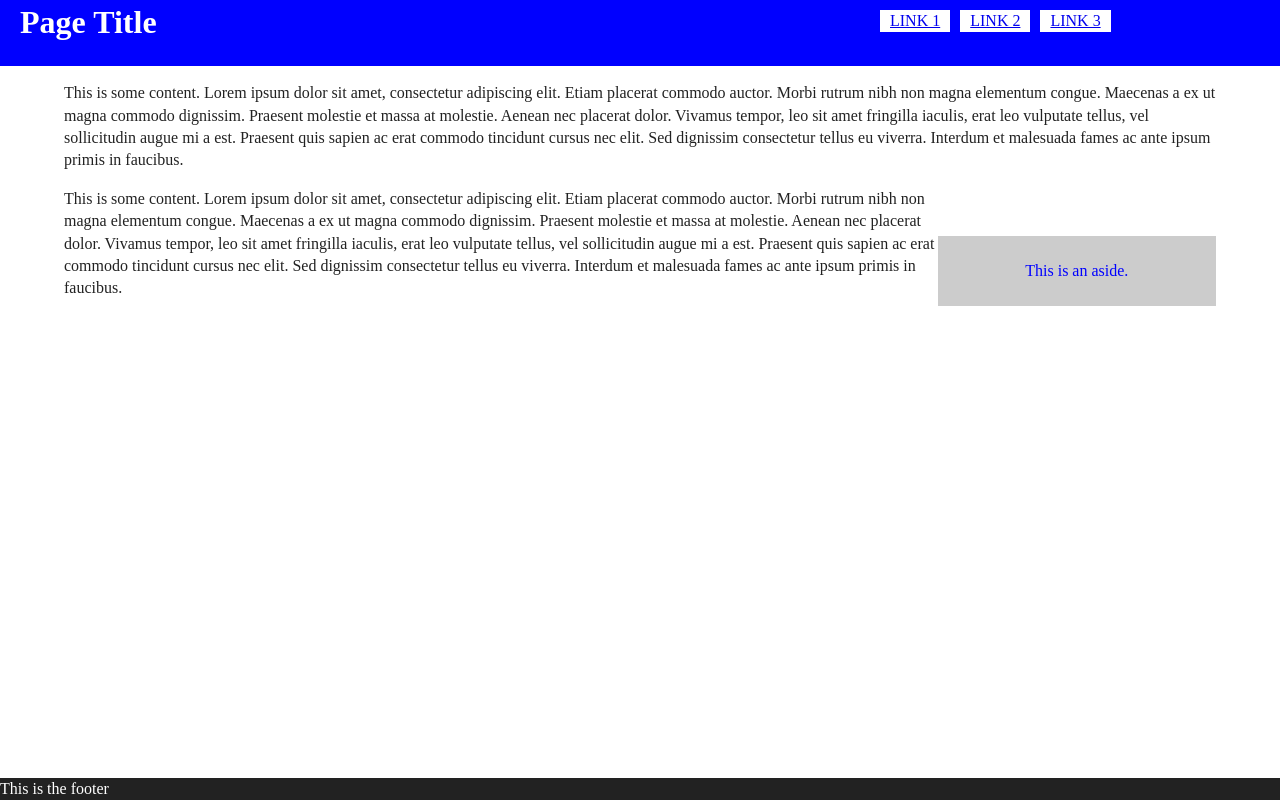
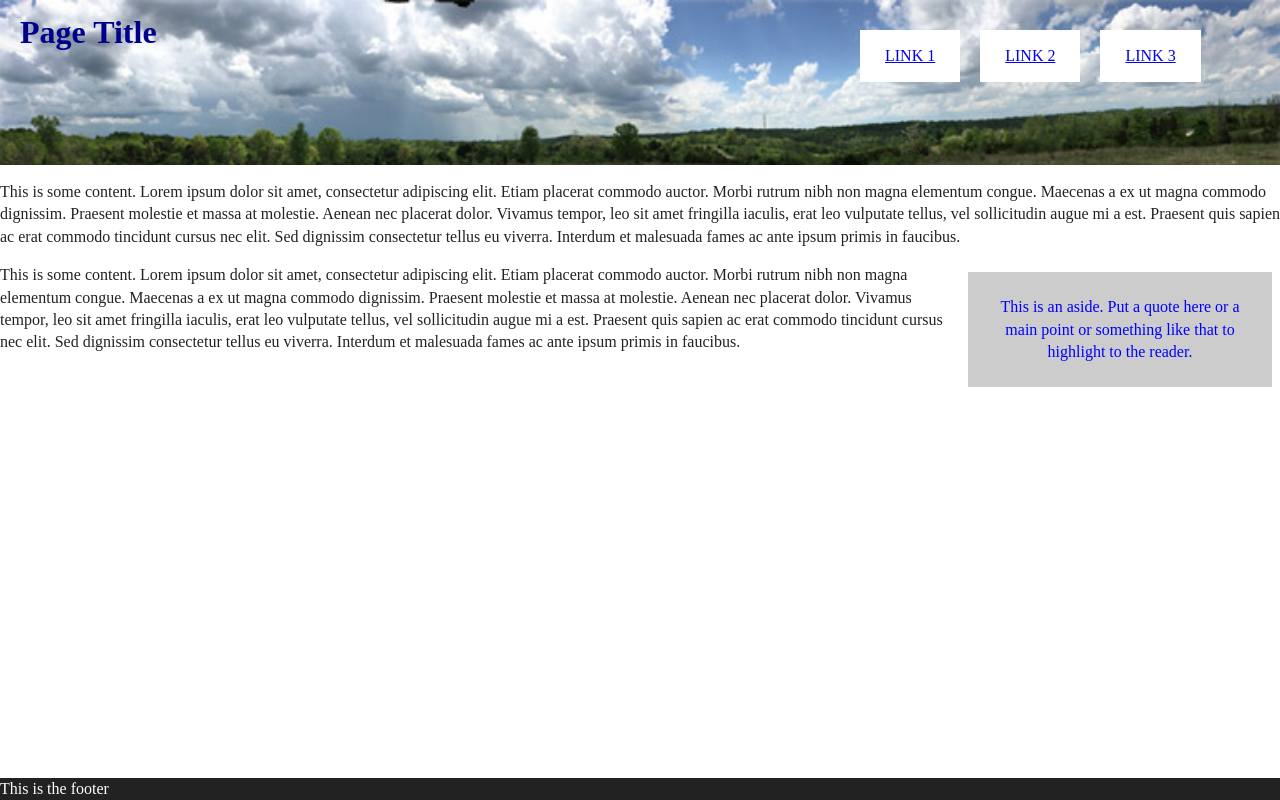
Before and after one commit to mikaylawho/MyOwnWebsite, a website: page index.html in a window 1280 px wide. Drawn offline with Linux system fonts and the light colour scheme.

Commit message:
finally got the header image working! Also adjusted the breakpoints and added one for large screens

```diff
--- a/index.html
+++ b/index.html
@@ -6,7 +6,8 @@
 </head>
   <body>
 
-    <header class="main-header clearfix">
+    <header class="main-header">
+        <img class="header-image" src="src/img/parklands-sky-768px.jpg">
         <h1 id="page-title">Page Title</h1>
         <ul class="main-menu">
           <li><a href="#">Link 1</a></li>
@@ -15,11 +16,11 @@
         </ul>
     </header>
 
-      <div id="content">
+      <div id="content clearfix wrap">
 
         <p>This is some content. Lorem ipsum dolor sit amet, consectetur adipiscing elit. Etiam placerat commodo auctor. Morbi rutrum nibh non magna elementum congue. Maecenas a ex ut magna commodo dignissim. Praesent molestie et massa at molestie. Aenean nec placerat dolor. Vivamus tempor, leo sit amet fringilla iaculis, erat leo vulputate tellus, vel sollicitudin augue mi a est. Praesent quis sapien ac erat commodo tincidunt cursus nec elit. Sed dignissim consectetur tellus eu viverra. Interdum et malesuada fames ac ante ipsum primis in faucibus.</p>
 
-        <aside><span>This is an aside.</span></aside>
+        <aside><span>This is an aside. Put a quote here or a main point or something like that to highlight to the reader.</span></aside>
 
         <p>This is some content. Lorem ipsum dolor sit amet, consectetur adipiscing elit. Etiam placerat commodo auctor. Morbi rutrum nibh non magna elementum congue. Maecenas a ex ut magna commodo dignissim. Praesent molestie et massa at molestie. Aenean nec placerat dolor. Vivamus tempor, leo sit amet fringilla iaculis, erat leo vulputate tellus, vel sollicitudin augue mi a est. Praesent quis sapien ac erat commodo tincidunt cursus nec elit. Sed dignissim consectetur tellus eu viverra. Interdum et malesuada fames ac ante ipsum primis in faucibus.</p>
       </div>
--- a/src/css/main.css
+++ b/src/css/main.css
@@ -94,14 +94,14 @@ textarea {
 .main-header{
   color: #ffffff;
   margin: 0 auto;
-  background-color: blue;
+  background-color: #0000ff;
+  position: relative;
 }
 
-.main-banner{
-  background: url('/src/img/parklands_sky.jpg') no-repeat;
-  background-size:contain;
-  height: 116px;
-  width: 900px;
+
+.header-image{
+  width:100%;
+  height:100%;
 }
 
 
@@ -112,8 +112,7 @@ ul.main-menu{
 }
 
 
-ul.main-menu{
-  display:inline-block;
+ul.main-menu{;
   list-style-type: none;
   margin: 0;
   padding: 0;
@@ -150,8 +149,7 @@ aside{
   width: 20%;
   padding: 1.5em;
   text-align: center;
-  margin-left:-1em;
-  margin-top:3em;
+  margin: .5em;
 }
 
 
@@ -163,6 +161,7 @@ footer{
   position:absolute;
   bottom:0;
   left:0;
+  clear:both;
 
 }
 
@@ -188,11 +187,12 @@ footer{
   h1#page-title{
     display: block;
     text-align: center;
+    margin: 0 auto;
   }
 
   ul.main-menu li{
-    margin-bottom: 3px;
-    font-size: 1em;
+    padding: 0.5em;
+    margin-bottom: 5px;
   }
 
   ul.main-menu li a{
@@ -200,20 +200,38 @@ footer{
     padding:10px;
   }
 
+  .header-image{
+    display:none;
+  }
+
+  p {
+    font-size: 1.1em;
+  }
+
+  .content{
+    width:90%;
+    margin:0 auto;
+  }
+
 }
 
-@media only screen and (min-width: 992px) {
-
+@media only screen and (min-width: 768px) {
 
   h1#page-title{
-    display:inline-block;
-    margin-left: 20px;
-    margin-top: 0;
-    float:left;
+    position:absolute;
+    left:20px;
+    top:10px;
+    color: #00008b;
+  }
+
+  .header-image{
+    display:block;
   }
 
   ul.main-menu{
-    float:right;
+    position:absolute;
+    right:20px;
+    top: 10px;
     width: 400px;
   }
 
@@ -222,20 +240,38 @@ footer{
     float:left;
     margin-right:10px;
     margin-top: 10px;
+    padding:15px;
   }
 
   ul.main-menu li a{
     font-size: 1em;
   }
 
-
-  #header-image{
-    display:block;
-    width: 992px;
-    height: 128px;
-
+  p{
+    font-size:1em;
   }
 
+  .content{
+    width:90%;
+    margin:0 auto;
+  }
+
+}
+
+@media only screen and (min-width: 1024px) {
+
+  .content{
+    width:80%;
+    margin:0 auto;
+    max-width:1020px;
+  }
+
+  ul.main-menu li {
+    display: block;
+    float:left;
+    margin-right:20px;
+    margin-top: 20px;
+  }
 
 }
 
```
